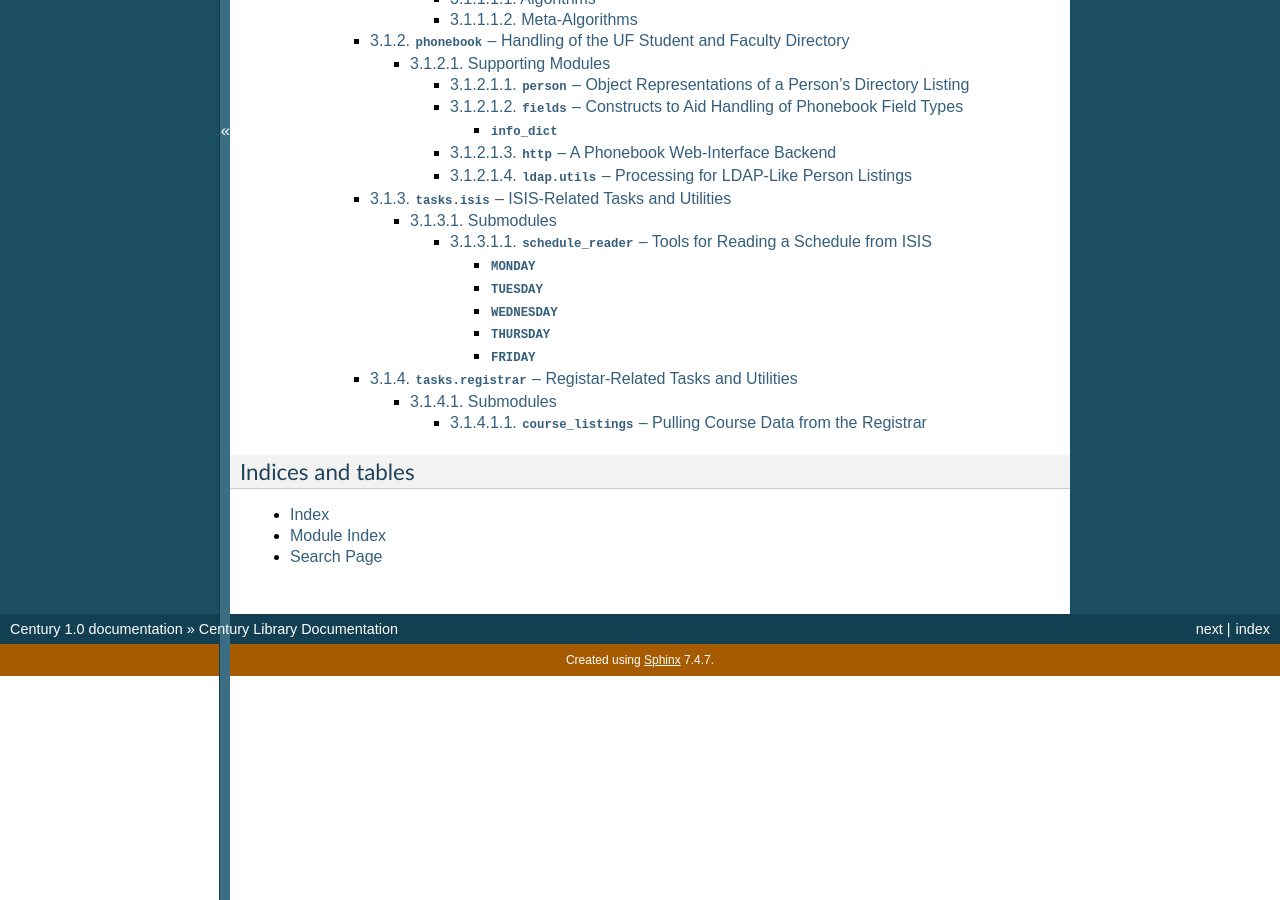
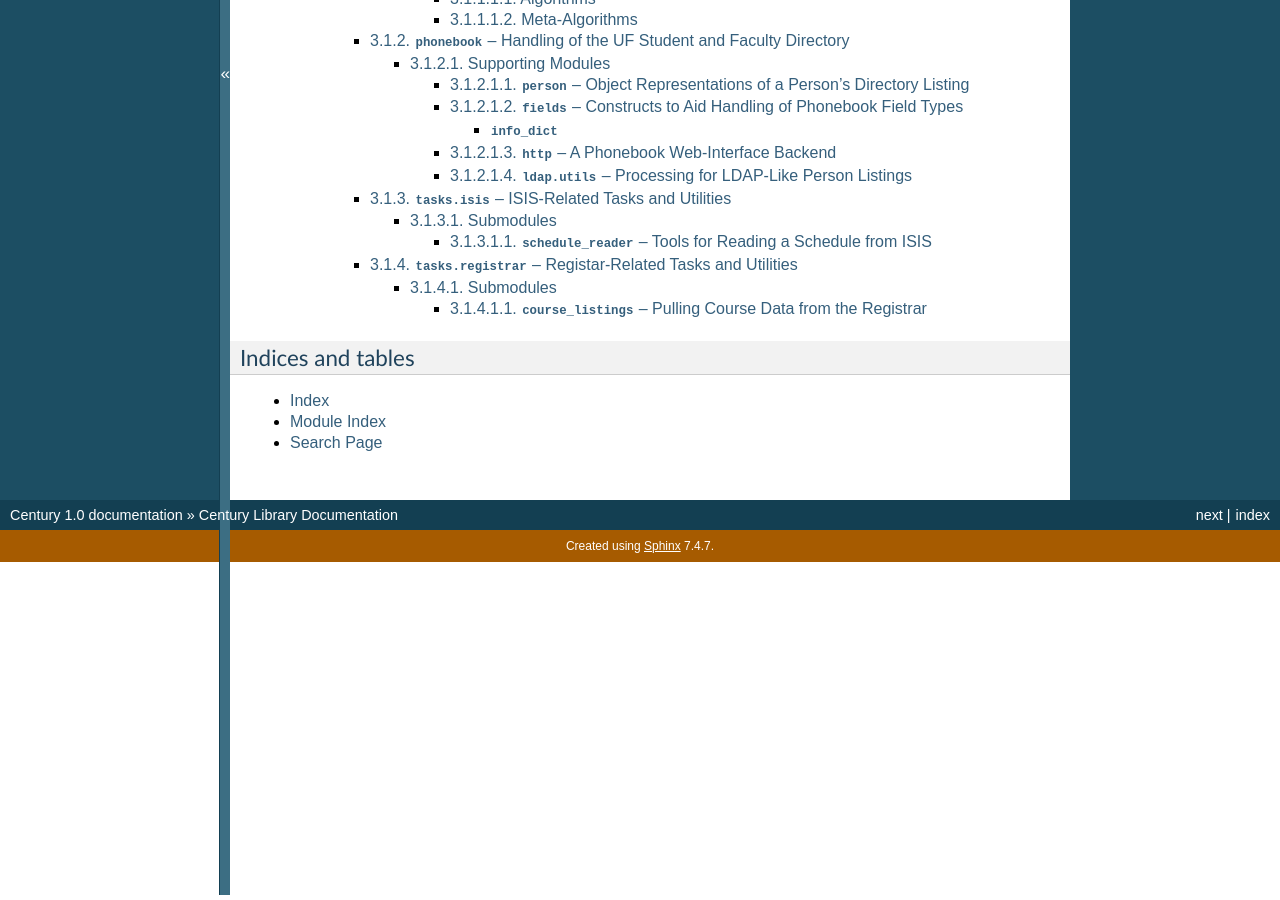
Before and after one commit to bgw/Century, a Sphinx documentation site: the page built from doc/index.rst, in a window 1280 px wide and 900 px high, scrolled down 1172 px. Built offline with Sphinx 7.4.7, drawn with Linux system fonts in a browser that asks for light colours.

Commit message:
Updated lib.tasks.isis.schedule_reader Documentation
Fixed the documentation so that the ISIS schedule_reader day fields
are no longer listed. (They were moved to lib.tasks.courses.Days)

```diff
--- a/doc/library/tasks/isis/schedule_reader.rst
+++ b/doc/library/tasks/isis/schedule_reader.rst
@@ -3,12 +3,6 @@
 =============================================================
 
 .. automodule:: lib.tasks.isis.schedule_reader
-
-.. data:: MONDAY
-.. data:: TUESDAY
-.. data:: WEDNESDAY
-.. data:: THURSDAY
-.. data:: FRIDAY
 
 .. autoclass:: ScheduleReader
 
```
